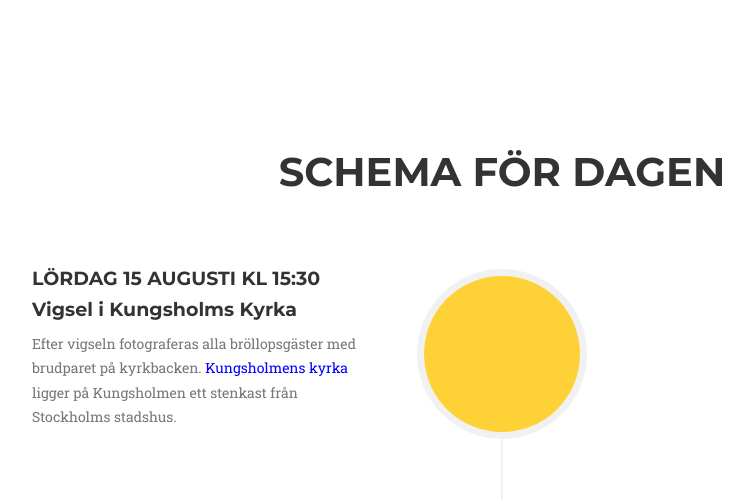
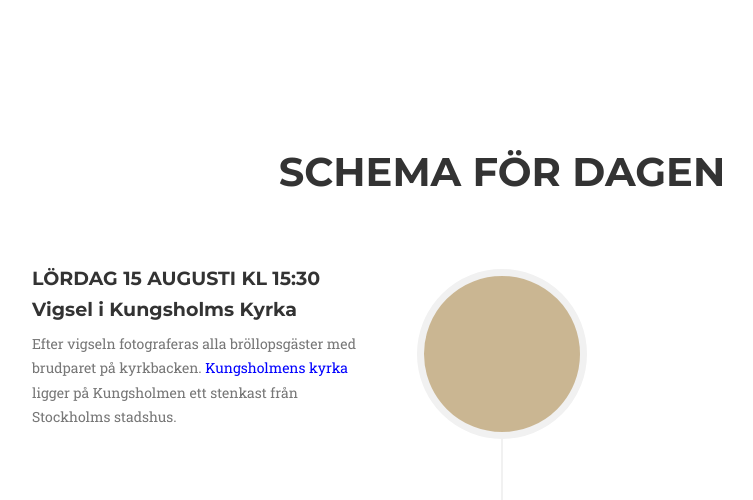
Before and after one commit to ekurin/bostrom-wedding, a Jekyll site: the page built from _posts/2014-07-16-project-3.markdown, in a window 1280 px wide and 1400 px high. Shown: the part 900-1400 px from the top of the window, without its empty margins (138-891 px from the left). Built offline with Jekyll 4.4.1, drawn with Linux system fonts in a browser that asks for light colours; some web fonts are replaced; some of the changed text lies outside the part shown.

Commit message:
Updated form

```diff
--- a/_config.yml
+++ b/_config.yml
@@ -8,8 +8,8 @@ description: "Johan och Saras bröllop 2020"
 
 # Color settings (hex-codes without the leading hash-tag)
 color:
-  primary: fed136
-  secondary: fec503
+  primary: CAB692
+  secondary: bda97a
   secondary-dark: 333
 
 # Team names, titles and social links
--- a/_includes/contact.html
+++ b/_includes/contact.html
@@ -3,14 +3,14 @@
         <div class="row">
             <div class="col-lg-12 text-center">
                 <h2 class="section-heading">Anmälan</h2>
-                <h3 class="section-subheading text-muted">OSA senast 1 april (ej aprilskämt)</h3>
+                <h3 class="section-subheading text-muted">OSA senast 15 april</h3>
             </div>
         </div>
         <div class="row">
             <div class="col-lg-12">
                 <form name="sentMessage" id="contactForm">
                     <div class="row">
-                        <div class="col-md-6">
+                        <div class="col-md-12">
                             <div class="form-group">
                                 <div class="btn-group btn-group-lg" id="attending" data-toggle="buttons">
                                     <label for="primary" class="btn btn-primary w50">Jag kommer <input type="checkbox" id="primary" class="badgebox" value="yes"><span class="badge">&check;</span></label>
@@ -41,11 +41,6 @@
                                 <input type="text" class="form-control" placeholder="Din partners allergier och specialkost" id="allergies-partner">
                                 <p class="help-block text-danger"></p>
                             </div>
-                        </div>
-                        <div class="col-md-6">
-                            <div class="form-group">
-                                <label for="attending-friday" class="btn btn-primary btn-lg btn-block btn-text-wrap">Deltar på fredagsminglet (Endast långväga gäster)<input type="checkbox" id="attending-friday" class="badgebox" value="yes"><span class="badge">&check;</span></label>
-                            </div>
                             <div class="form-group">
                                 <textarea class="form-control" placeholder="Övriga önskemål" id="message"></textarea>
                                 <p class="help-block text-danger"></p>
--- a/js/contact_me.js
+++ b/js/contact_me.js
@@ -19,7 +19,6 @@ $(function() {
             var allergies = $("input#allergies").val();
             var allergiesPartner = $("input#allergies-partner").val();
             var message = $("textarea#message").val();
-            var fridayAttend = $("input#attending-friday").is(':checked');
             var firstName = name; // For Success/Failure Message
             // Check for white space in name for Success/Fail message
             if (firstName.indexOf(' ') >= 0) {
@@ -37,7 +36,6 @@ $(function() {
                     "entry.1305681393": allergies,
                     "entry.1054903899": allergiesPartner,
                     "entry.1286098234": message,
-                    "entry.296385398": fridayAttend
                 },
                 dataType: "xml",
                 cache: false,
```
